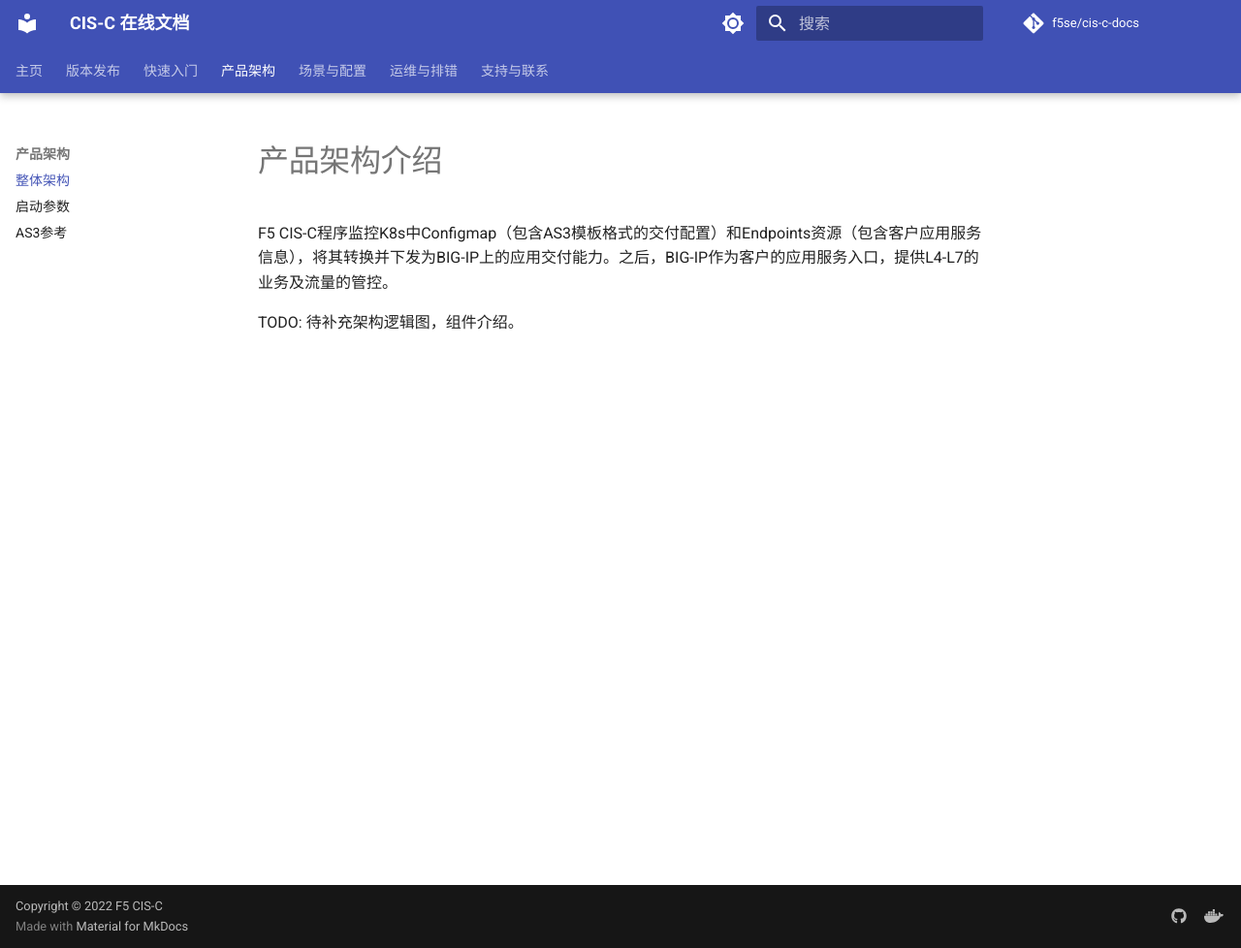
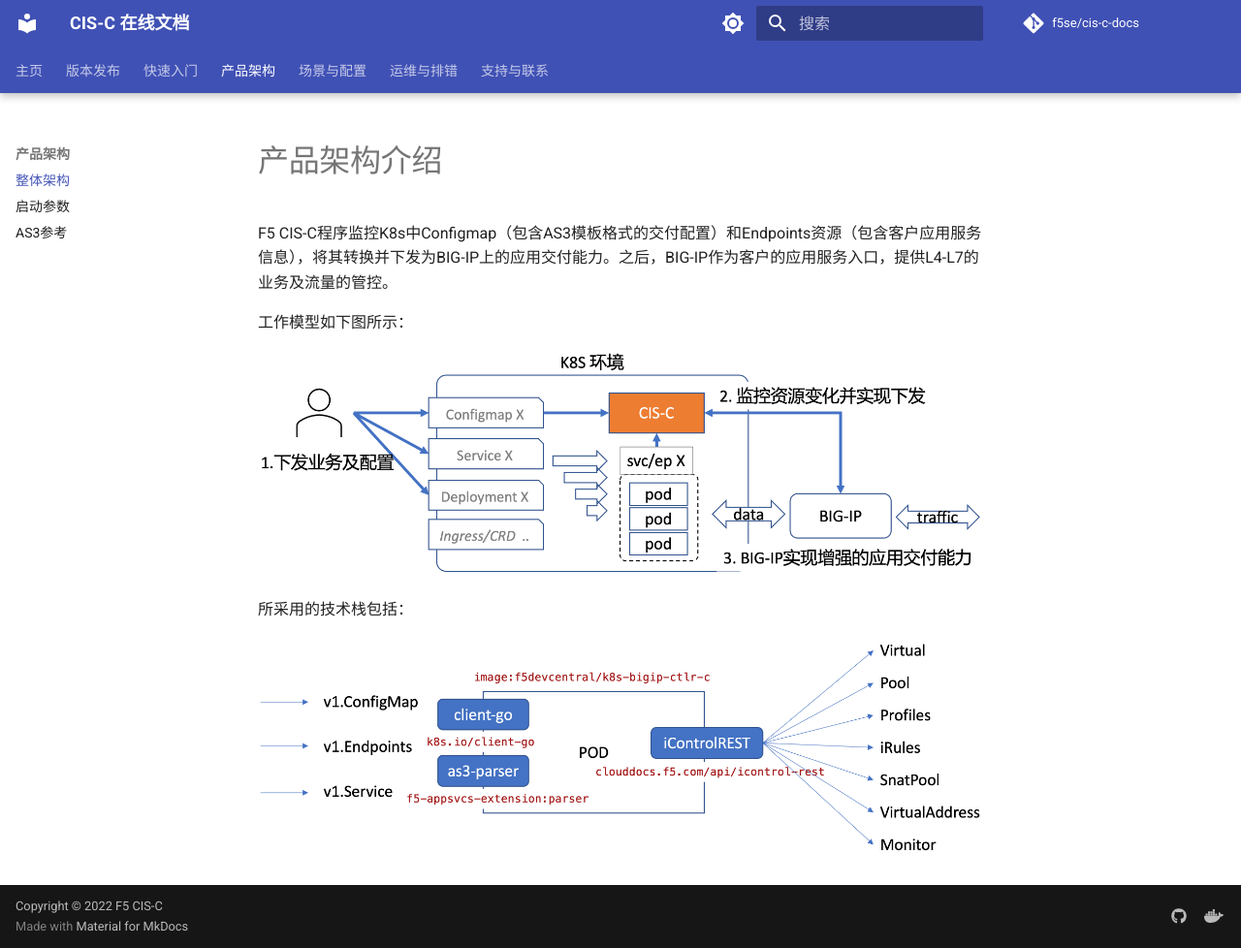
Before and after one commit to f5se/cis-c-docs, an MkDocs documentation site: the page built from docs/Architecture/index.md, in a window 1280 px wide and 978 px high. Shown: the whole window at 97% size. Built offline with MkDocs 1.6.1 and Material for MkDocs 9.7.7, drawn with Linux system fonts in a browser that asks for light colours; comment, search, counter and statistics services are not loaded.

Commit message:
Add architecture docs.

```diff
--- a/docs/Architecture/index.md
+++ b/docs/Architecture/index.md
@@ -2,4 +2,10 @@
 
 F5 CIS-C程序监控K8s中Configmap（包含AS3模板格式的交付配置）和Endpoints资源（包含客户应用服务信息），将其转换并下发为BIG-IP上的应用交付能力。之后，BIG-IP作为客户的应用服务入口，提供L4-L7的业务及流量的管控。
 
-TODO: 待补充架构逻辑图，组件介绍。
+工作模型如下图所示：
+
+![image](working-model.png)
+
+所采用的技术栈包括：
+
+![image](tech-stack.png)
```
Also changed, not shown: docs/Architecture/tech-stack.png (added), docs/Architecture/working-model.png (added).
